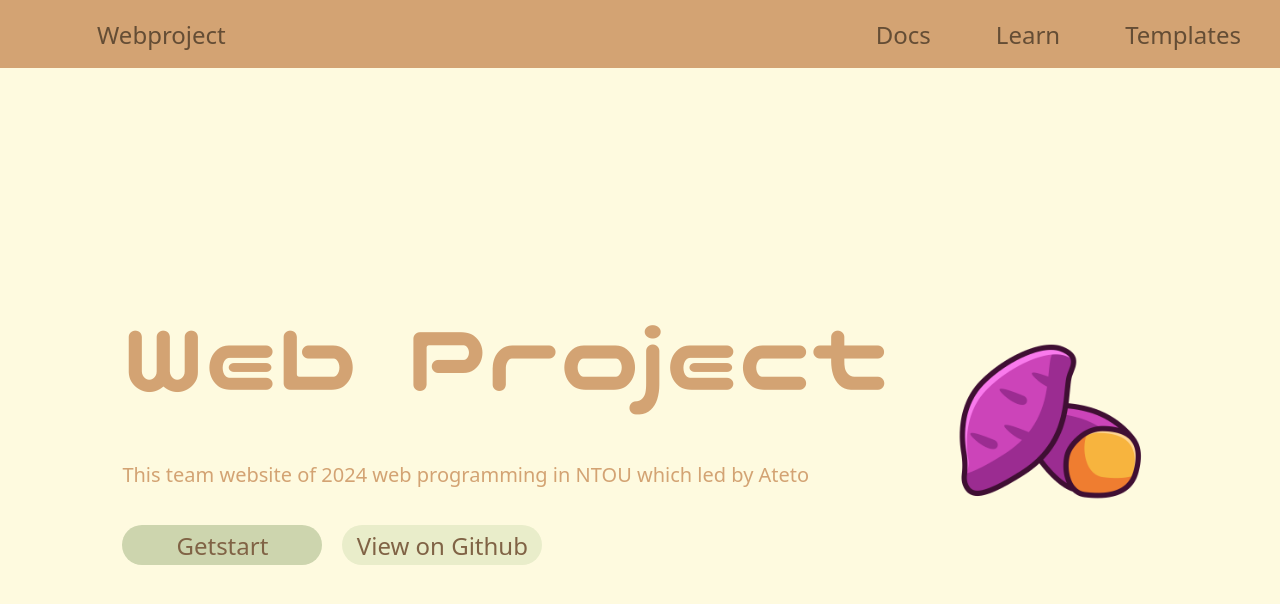
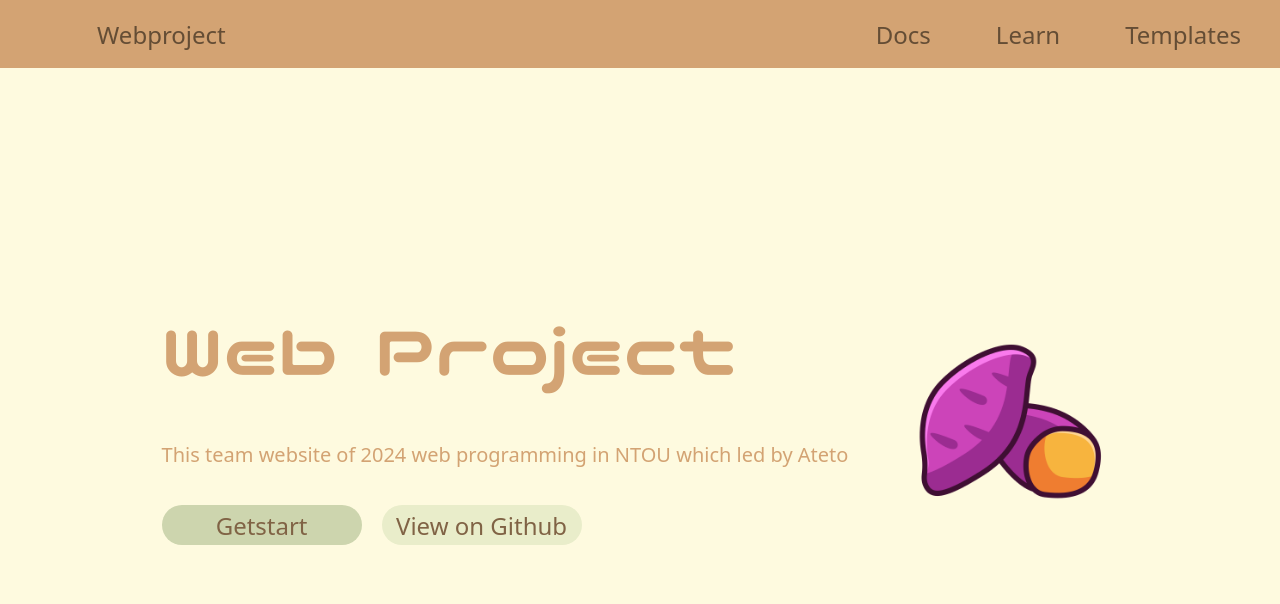
Before and after one commit to we-we-Web/web-web-web, a Next.js app: page / in a window 1280 px wide. Shown: the top 604 px of the page. Built offline with nearby package versions, Linux system fonts and the light colour scheme.

Commit message:
Update main page rwd

```diff
--- a/src/app/Home/TitleName.module.css
+++ b/src/app/Home/TitleName.module.css
@@ -19,6 +19,10 @@
     font-family: system-ui, 'Segoe UI', 'Open Sans', 'Helvetica Neue', sans-serif;
     word-break: break-word;
     white-space: normal;
+    user-select: none;
+}
+
+.pic {
     user-select: none;
 }
 
@@ -47,7 +51,7 @@
     }
 }
 
-@media(min-width: 577px) and (max-width: 991px) {
+@media(max-width: 991px) {
     .title {
         font-size: 50px;
         height: 80vh;
@@ -70,7 +74,30 @@
     }
 }
 
-@media(min-width: 992px) {
+@media(min-width: 990px) {
+    .title {
+        font-size: 75px;
+        height: 90vh;
+    }
+
+    .pic {
+        height: 220px;
+        width: auto;
+        border-radius: 50px;
+        margin-left: 50px;
+    }
+
+    .subtitle {
+        font-size: 20px;
+        margin-top: 55px;
+    }
+
+    .jumpTitleAlphabet {
+        font-size: 75px;
+    }
+}
+
+@media(min-width: 1400px) {
     .title {
         font-size: 115px;
         height: 90vh;
```
